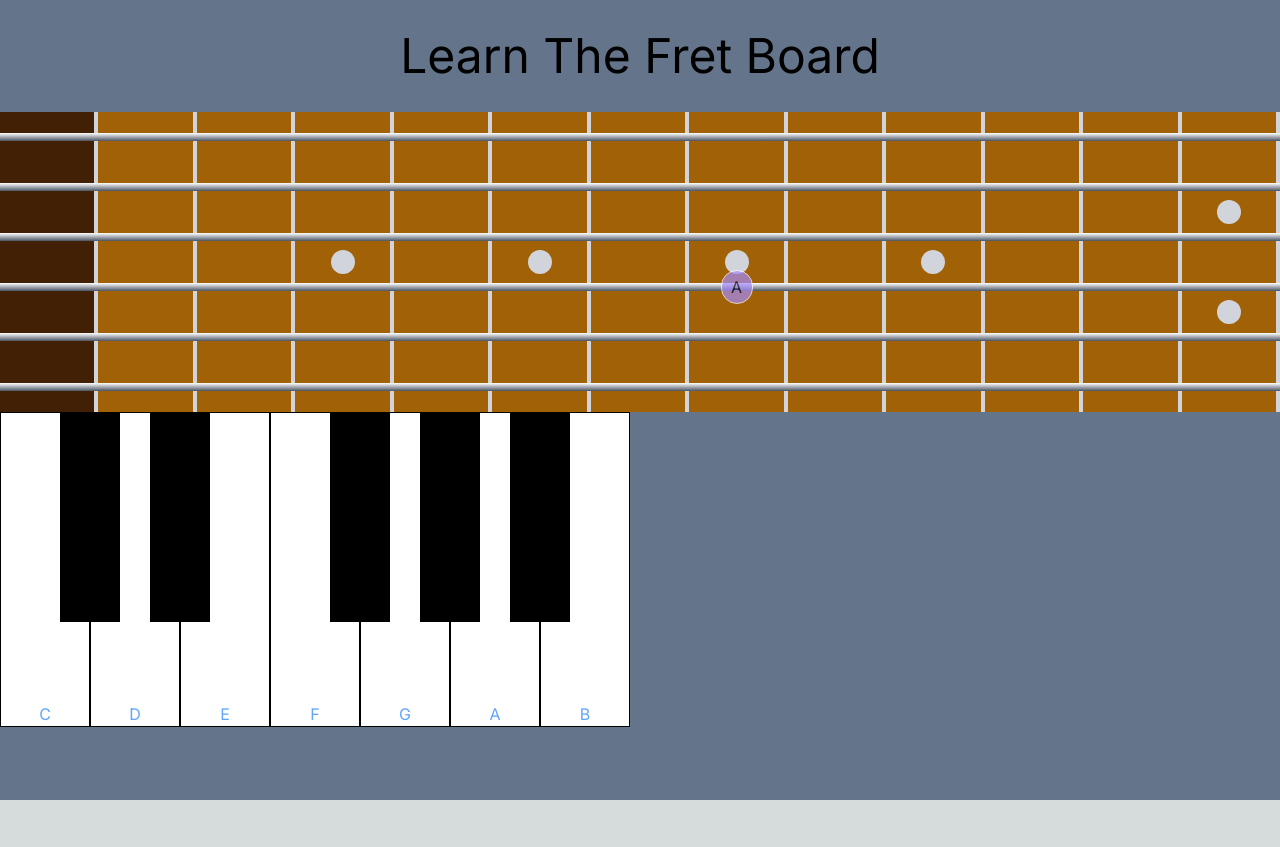
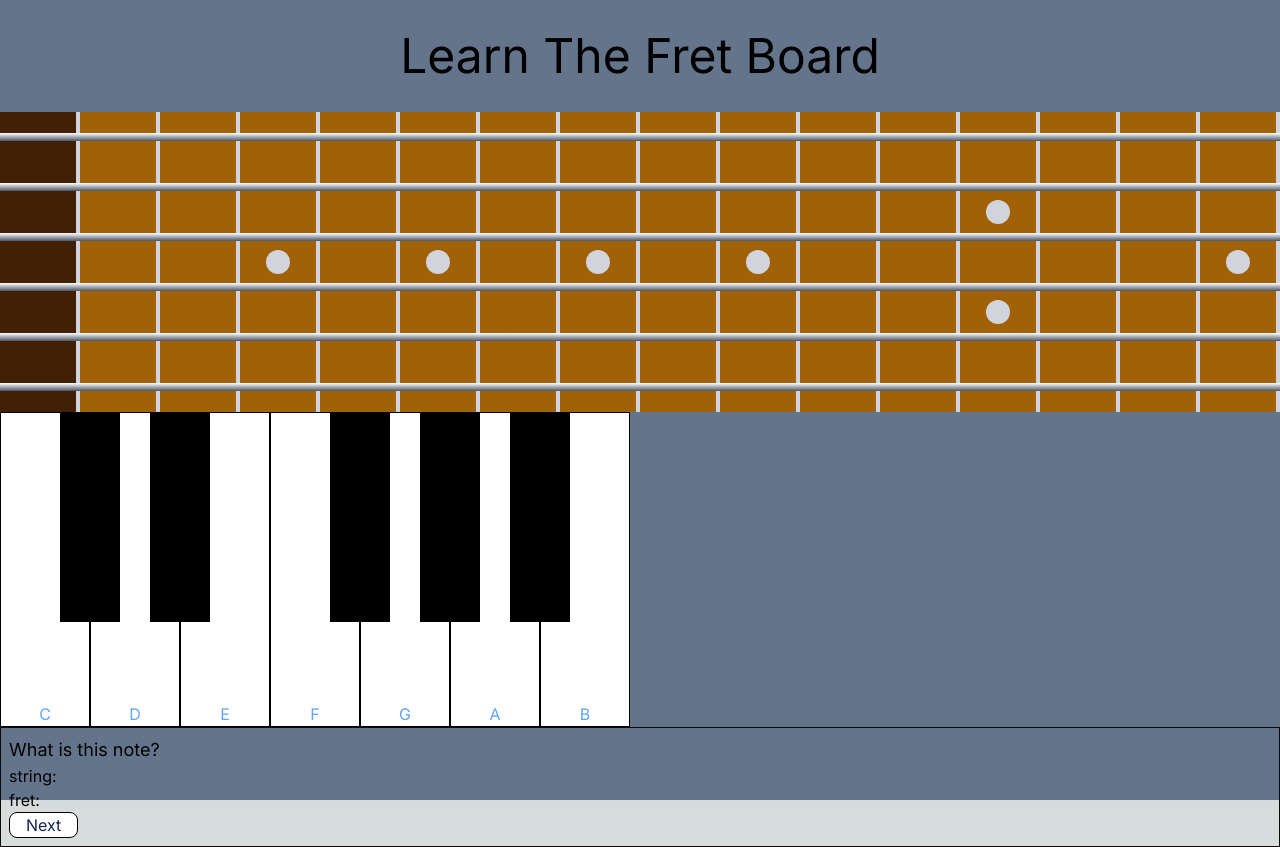
Before and after one commit to PeterMyrobot/techAndGuitar, a Next.js app: page /LearnTheFretBoard in a window 1280 px wide. Before the commit the page ends 800 px from the top, so only its background shows below. Built offline with nearby package versions, Linux system fonts and the light colour scheme.

Commit message:
POC of learn the fret board

```diff
--- a/src/app/LearnTheFretBoard/component/FretBoard.tsx
+++ b/src/app/LearnTheFretBoard/component/FretBoard.tsx
@@ -2,13 +2,9 @@ import React from 'react';
 
 const NOTE = ['A', 'A#', 'B', 'C', 'C#', 'D', 'D#', 'E', 'F', 'F#', 'G', 'G#'];
 
-const TUNING = ['E', 'A', 'D', 'G', 'B', 'E'].reverse();
-
 const FRET_MARK = [3, 5, 7, 9];
 
-const FRET = 12;
-
-type TNote = {
+export type TNote = {
   string: number;
   fret: number;
   color: string;
@@ -17,49 +13,54 @@ type TNote = {
 
 type TFretBoard = {
   notes?: TNote[];
+  totalFret?: number;
+  stringTuning?: string[];
 };
 
-const getNote = (stringIdx: number, fretIdx: number) => {
-  const tuningString = TUNING[stringIdx];
+export const getNote = (stringIdx: number, fretIdx: number, stringTuning: string[]) => {
+  const tuningString = stringTuning[stringIdx];
   const index = (NOTE.indexOf(tuningString) + fretIdx) % NOTE.length;
   return NOTE[index];
 };
 
 const getFretPositionIndex = (stringIdx: number, fretIdx: number) => `${stringIdx}-${fretIdx}`;
 
-const NoteOnFretboard = ({ note }: { note: TNote }) => {
-  const { string, fret, color = 'bg-cyan-400', showingNote } = note;
-  const noteMark = getNote(string, fret);
-
-  return (
-    <div
-      className={`absolute rounded-full ${color} opacity-70 font-white w-8 aspect-square text-center leading-8  border-white border z-20`}
-    >
-      {showingNote ? noteMark : ''}
-    </div>
-  );
-};
-
 function FretBoard({
   notes = [{ string: 3, fret: 7, color: 'bg-violet-400', showingNote: true }],
+  totalFret = 12,
+  stringTuning = ['E', 'A', 'D', 'G', 'B', 'E'].reverse(),
 }: TFretBoard) {
   const notesMap = notes.reduce((map, note) => {
+    if (!note) return map;
     const notePosition = getFretPositionIndex(note.string, note.fret);
     map[notePosition] = note;
     return map;
   }, {} as Record<string, any>);
+
+  const NoteOnFretBoard = ({ note }: { note: TNote }) => {
+    const { string, fret, color = 'bg-cyan-400', showingNote } = note;
+    const noteMark = getNote(string, fret, stringTuning);
+
+    return (
+      <div
+        className={`absolute rounded-full ${color} opacity-70 font-white w-8 aspect-square text-center leading-8  border-white border z-20`}
+      >
+        {showingNote ? noteMark : ''}
+      </div>
+    );
+  };
   return (
     <div className="flex flex-col bg-yellow-700 h-[300px]">
-      {TUNING.map((_, stringIdx) => {
+      {stringTuning.map((_, stringIdx) => {
         return (
           <div
             key={stringIdx}
             className=" flex before:absolute before:mt-[21px]  before:z-10 before:h-2 before:w-full before:bg-gradient-to-b before:from-white before:to-gray-600 after:z-10 h-[50px]"
           >
-            {Array.from({ length: FRET + 1 }).map((_, fretIdx) => {
+            {Array.from({ length: totalFret + 1 }).map((_, fretIdx) => {
               const currentPosition = getFretPositionIndex(stringIdx, fretIdx);
               const isNoteMarked = currentPosition in notesMap;
-              const fretMark = stringIdx === 3 && FRET_MARK.includes(fretIdx);
+              const fretMark = stringIdx === 3 && FRET_MARK.includes(fretIdx % 12);
               const twelveMark = [2, 4].includes(stringIdx) && fretIdx === 12;
               const mark = fretMark || twelveMark;
 
@@ -71,7 +72,7 @@ function FretBoard({
                   {mark && (
                     <div className="w-6 bg-gray-300 rounded-full aspect-square absolute mt-[-50px]" />
                   )}
-                  {isNoteMarked && <NoteOnFretboard note={notesMap[currentPosition]} />}
+                  {isNoteMarked && <NoteOnFretBoard note={notesMap[currentPosition]} />}
                 </div>
               );
             })}
--- a/src/app/LearnTheFretBoard/component/NotePad.tsx
+++ b/src/app/LearnTheFretBoard/component/NotePad.tsx
@@ -3,7 +3,7 @@ import React from 'react';
 const NOTES = ['C', 'C#', 'D', 'D#', 'E', 'F', 'F#', 'G', 'G#', 'A', 'A#', 'B'];
 
 type TNotePad = {
-  onClick?: () => void;
+  onClick: (note: string) => void;
 };
 
 export default function NotePad({ onClick }: TNotePad) {
@@ -15,7 +15,9 @@ export default function NotePad({ onClick }: TNotePad) {
             <button
               key={note}
               className="h-4/6 w-[60px] bg-black border-black border border-solid ml-[-30px] mr-[-30px] z-10 relative active:bg-gray-800"
-              onClick={onClick}
+              onClick={() => {
+                onClick(note);
+              }}
             >
               <div className="absolute bottom-0 flex justify-center w-full">{note}</div>
             </button>
@@ -25,7 +27,9 @@ export default function NotePad({ onClick }: TNotePad) {
           <button
             key={note}
             className="h-full w-[90px] bg-white border-black border border-solid relative active:bg-slate-200"
-            onClick={onClick}
+            onClick={() => {
+              onClick(note);
+            }}
           >
             <div className="absolute bottom-0 text-blue-400 flex justify-center w-full">{note}</div>
           </button>
--- a/src/app/LearnTheFretBoard/page.tsx
+++ b/src/app/LearnTheFretBoard/page.tsx
@@ -1,11 +1,54 @@
-import FretBoard from './component/FretBoard';
+'use client';
+
+import { useState } from 'react';
+import FretBoard, { TNote, getNote } from './component/FretBoard';
 import NotePad from './component/NotePad';
+
 export default function LearnTheFretBoard() {
+  const fretAmount = 15;
+  const stringTuning = ['E', 'A', 'D', 'G', 'B', 'E'].reverse();
+  const [quiz, setQuiz] = useState<TNote>();
+  const generateQuiz = (): TNote => {
+    // generate random number between 0 and 5
+    const stringIdx = Math.floor(Math.random() * stringTuning.length);
+    const fretIdx = Math.floor(Math.random() * fretAmount);
+
+    return { string: stringIdx, fret: fretIdx, color: 'bg-rose-500', showingNote: false };
+  };
+
+  const generateNextQuiz = () => {
+    setQuiz(generateQuiz());
+  };
+
+  const answerClick = (note: string) => {
+    if (!quiz) return;
+    const { fret, string } = quiz;
+    console.log(getNote(string, fret, stringTuning), note);
+    if (note === getNote(string, fret, stringTuning)) {
+      setQuiz({ ...quiz, showingNote: true, color: 'bg-sky-500' });
+      setTimeout(() => {
+        generateNextQuiz();
+      }, 1000);
+    } else {
+      alert('Stupid!');
+    }
+  };
   return (
     <div className="bg-slate-500 h-screen">
       <h1 className="text-5xl text-center py-8">Learn The Fret Board</h1>
-      <FretBoard />
-      <NotePad />
+      <FretBoard notes={quiz ? [quiz] : []} totalFret={fretAmount} stringTuning={stringTuning} />
+      <NotePad onClick={answerClick} />
+      <div className="border border-stone-950 p-2">
+        <h1 className=" text-lg">What is this note?</h1>
+        <p>string:{quiz?.string}</p>
+        <p>fret: {quiz?.fret}</p>
+        <button
+          className="rounded-lg bg-white  border border-black text-blue-950  px-4"
+          onClick={generateNextQuiz}
+        >
+          Next
+        </button>
+      </div>
     </div>
   );
 }
```
